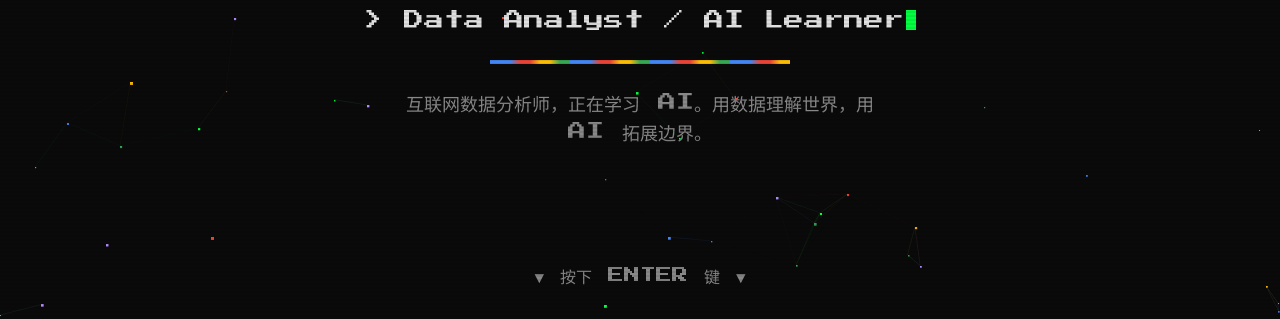
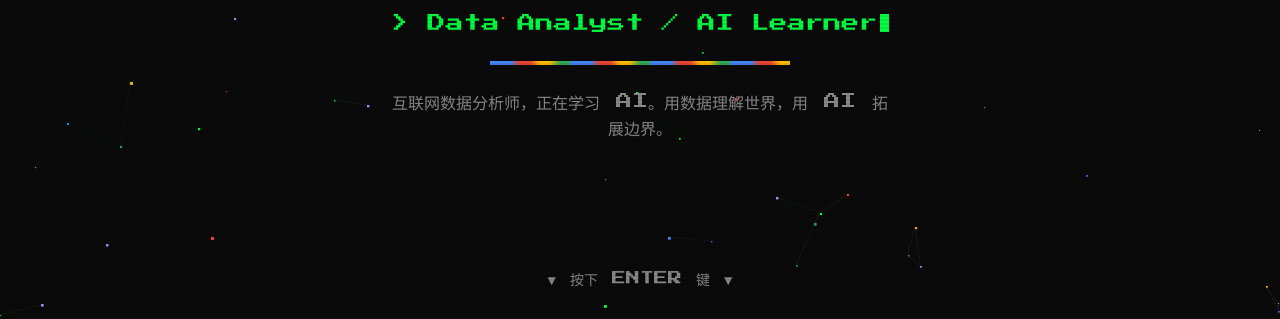
Before and after one commit to LiziweiXyz3/LiziweiXyz3.github.io, a plain HTML site: page index.html in a window 1280 px wide. Both pictures are taken after a click on the link "HOME". Shown: the part 481-800 px from the top of the page. Drawn offline with Linux system fonts and the light colour scheme; a web font is replaced by a local one.

Commit message:
Hero 区字号各减 2px，保留终端绿色
- Enter 14px / 副标题 18px 终端绿 / 介绍 16px

```diff
--- a/stylesheet.css
+++ b/stylesheet.css
@@ -236,14 +236,15 @@ a:hover { color: var(--yellow); }
 
 .hero-subtitle {
   font-family: var(--font-cn);
-  font-size: 20px;
+  font-size: 18px;
+  color: var(--terminal);
   min-height: 24px;
 }
 
 .hero-subtitle .cursor {
   display: inline-block;
-  width: 10px;
-  height: 20px;
+  width: 9px;
+  height: 18px;
   background: var(--terminal);
   animation: blink 0.8s step-end infinite;
   vertical-align: text-bottom;
@@ -266,14 +267,14 @@ a:hover { color: var(--yellow); }
   font-family: var(--font-cn);
   color: var(--text-dim);
   max-width: 500px;
-  font-size: 18px;
+  font-size: 16px;
 }
 
 .hero-scroll-hint {
   position: absolute;
   bottom: 30px;
   font-family: var(--font-cn);
-  font-size: 16px;
+  font-size: 14px;
   color: var(--text-dim);
   animation: bounce 1.5s ease-in-out infinite;
 }
```
